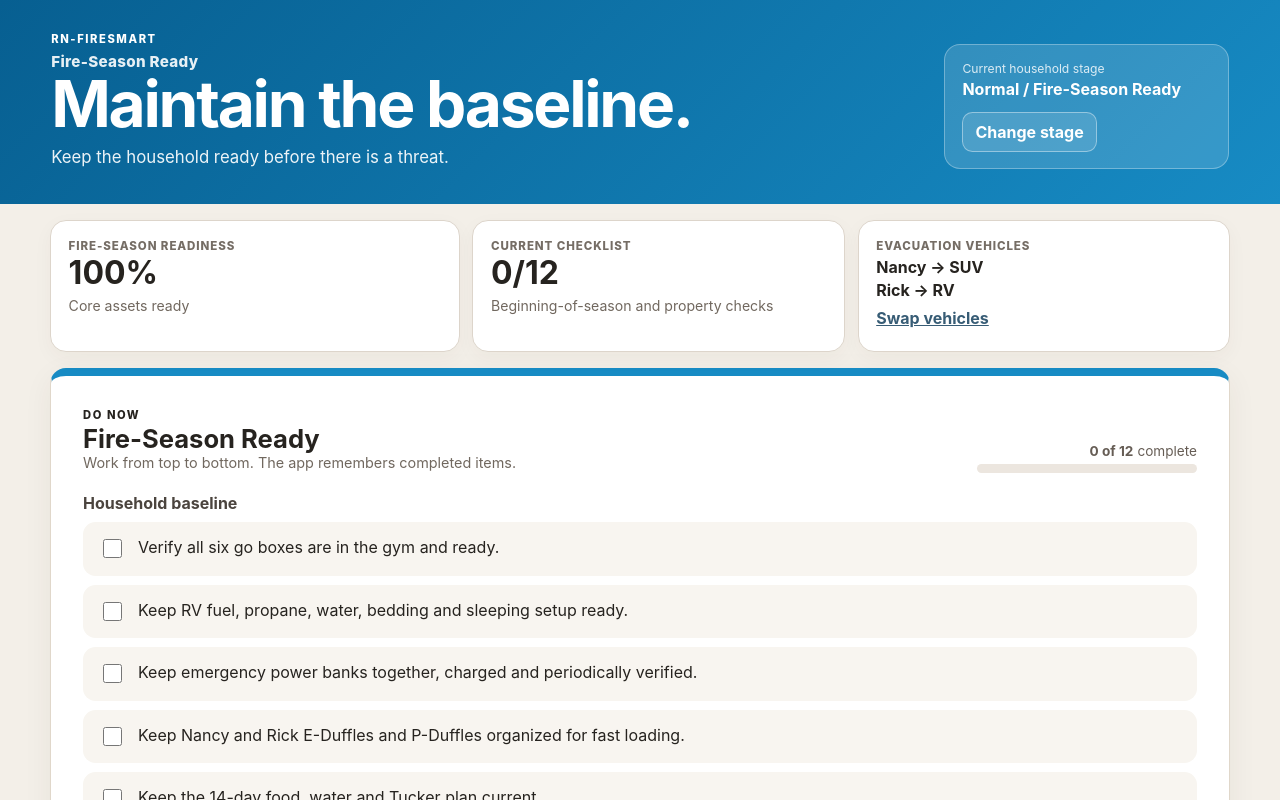
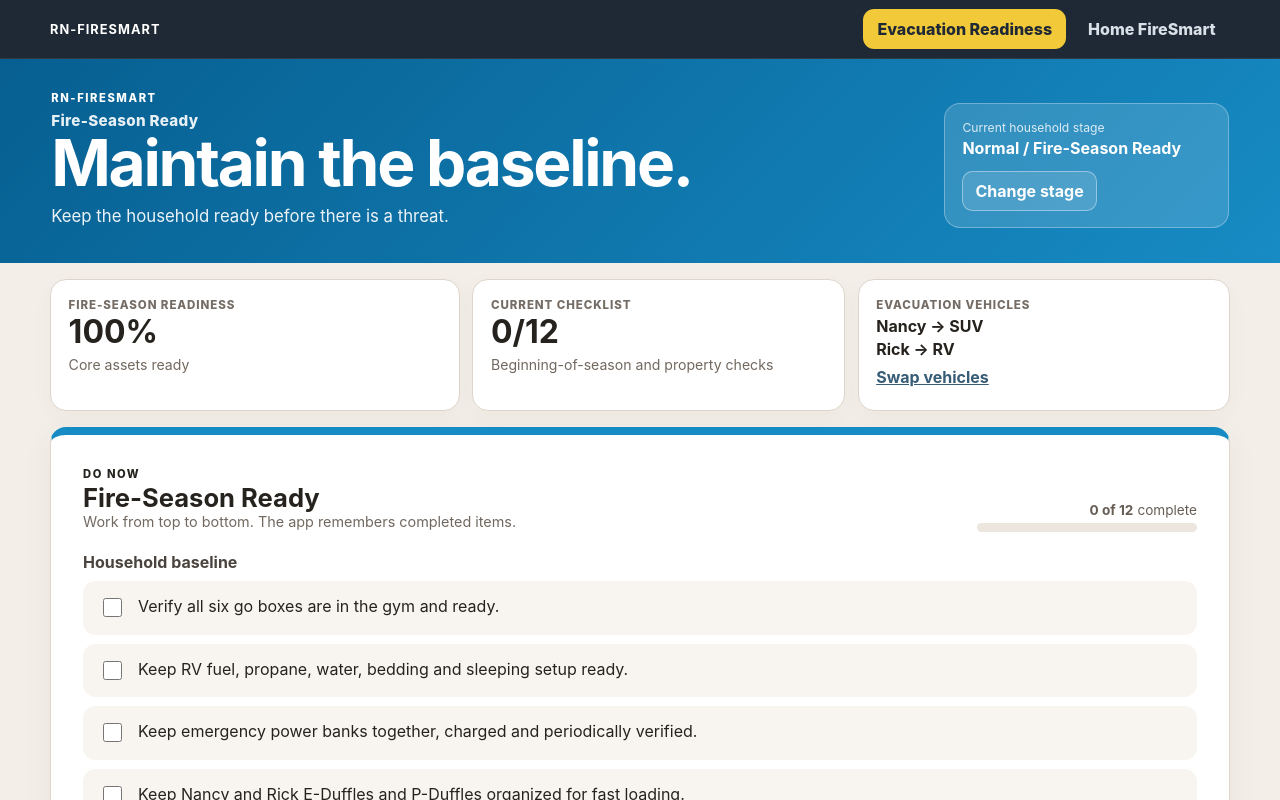
Before and after one commit to ITKPC/RN-FireSmart, a React (Vite) app: page / in a window 1280 px wide. Shown: the top 800 px of the page. Built offline with nearby package versions, Linux system fonts and the light colour scheme.

Commit message:
Wire separate Home FireSmart area into app

```diff
--- a/src/main.tsx
+++ b/src/main.tsx
@@ -1,10 +1,10 @@
 import React from 'react'
 import ReactDOM from 'react-dom/client'
-import App from './App'
+import Root from './Root'
 import './styles.css'
 
 ReactDOM.createRoot(document.getElementById('root')!).render(
   <React.StrictMode>
-    <App />
+    <Root />
   </React.StrictMode>,
 )
```
